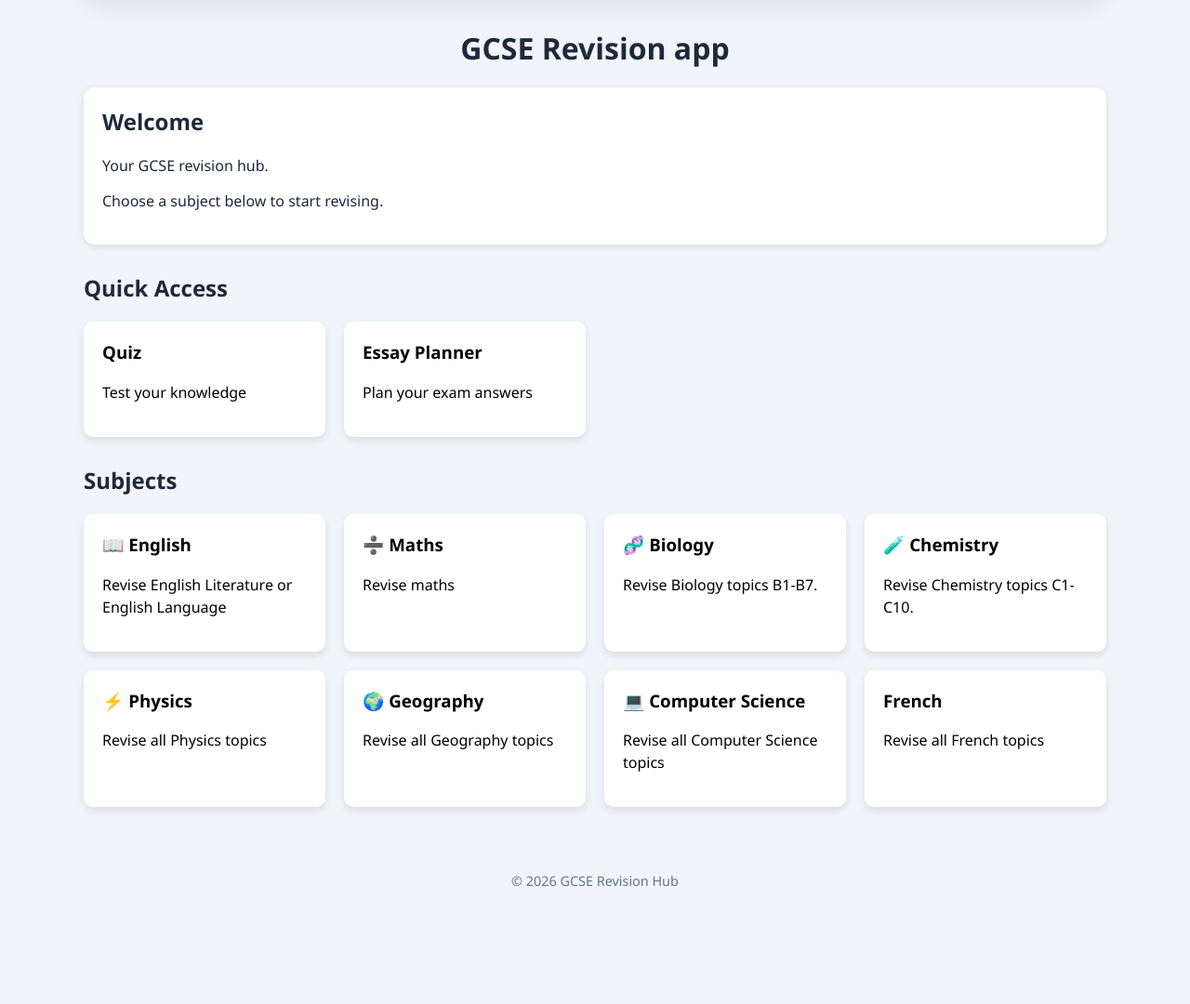
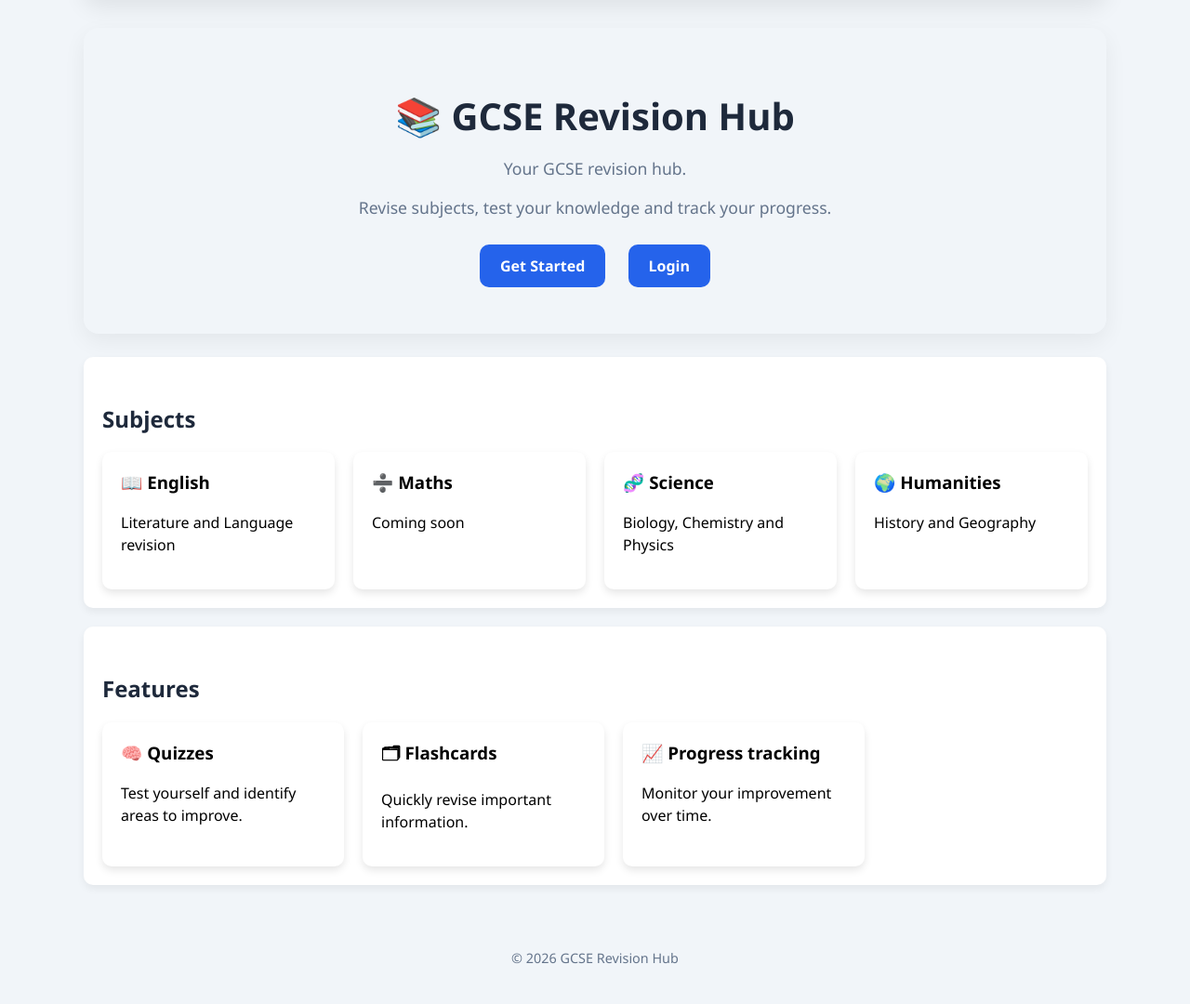
Before and after one commit to jshepherd1234/GCSE-Revision-App, a Flask app: page / in a window 1280 px wide. Shown: the part 98-1178 px from the top of the page at 93% size. Before the commit the page ends 1052 px from the top, so only its background shows below. Run offline with Flask 3, Linux system fonts and the light colour scheme.

Commit message:
Improved homepage UI

```diff
--- a/static/style.css
+++ b/static/style.css
@@ -125,20 +125,37 @@ h2 { /* Targets h2 headings*/
 /* Welcome section to the home page */
 .welcome-card{
 
-    background-color: white;
+    text-align: center;
 
-    padding: 20px;
+    padding: 40px 30px;
 
-    border-radius: 12px;
+    border-radius: 16px;
 
-    margin-bottom: 30px;
+    box-shadow: 0 8px 25px rgba(0,0,0,0.06);
 
-    box-shadow: 0 2px 8px rgba(0,0,0,0.1);
+    margin-bottom: 25px;
+
 }
 
-.welcome-card h2 {
+.welcome-card h1 {
 
-    margin-top: 0;
+    font-size: 2.5rem;
+
+    margin-bottom: 15px;
+
+}
+
+.welcome-card p{
+
+    color: var(--muted);
+
+    font-size: 1.1rem;
+
+}
+
+.welcome-card .button{
+
+    margin: 10px;
 
 }
 
@@ -883,6 +900,8 @@ button.button{
 
 }
 
+
+
 /* Applies only on phones */
 @media (max-width: 700px) {
 
--- a/templates/home.html
+++ b/templates/home.html
@@ -6,11 +6,9 @@ GCSE Revision app
 
 {% block content %}
 
-<h1>GCSE Revision app</h1>
-
 <div class="welcome-card">
 
-    <h2> Welcome </h2>
+    <h1> 📚 GCSE Revision Hub </h1>
 
     <p>
 
@@ -20,34 +18,105 @@ GCSE Revision app
 
     <p>
 
-        Choose a subject below to start revising.
+        Revise subjects, test your knowledge and track your progress.
+
     </p>
+
+    {% if session.get("username") %}
+
+        <a href="{{ url_for('dashboard') }}" class="button">
+
+            Go to Dashboard
+
+        </a>
+
+    {% else %}
+
+        <a href="{{ url_for('register') }}" class="button">
+
+            Get Started
+
+        </a>
+
+        <a href="{{ url_for('login') }}" class="button">
+
+            Login
+
+        </a>
+
+    {% endif %}
 
 </div>
 
-<h2>Quick Access</h2>
+<div class="section">
+
+    <h2>
+
+        Subjects
+
+    </h2>
 
     <div class="card-container">
 
-    <a href="/quiz" class="card">
+        <a href="{{ url_for('english') }}" class="card">
 
-        <h3> Quiz </h3>
+            <h3>
+
+                📖 English
+
+            </h3>
 
             <p>
 
-            Test your knowledge
+                Literature and Language revision
 
             </p>
 
         </a>
 
-    <a href="/planner" class="card">
+        <a href="#" class="card">
 
-        <h3>Essay Planner</h3>
+            <h3>
+
+                ➗ Maths
+
+            </h3>
 
             <p>
 
-            Plan your exam answers
+                Coming soon
+
+            </p>
+
+        </a>
+
+            <a href="#" class="card">
+
+                <h3>
+
+                    🧬 Science
+
+                </h3>
+
+                <p>
+
+                    Biology, Chemistry and Physics
+
+                </p>
+
+            </a>
+
+            <a href="#" class="card">
+
+                <h3>
+
+                    🌍 Humanities
+
+                </h3>
+
+                <p>
+
+                    History and Geography
 
                 </p>
 
@@ -55,107 +124,69 @@ GCSE Revision app
 
         </div>
 
-<h2>Subjects</h2>
+    </div>
+
+
+
+<div class="section">
+
+    <h2>
+
+        Features
+
+    </h2>
 
     <div class="card-container">
 
-    <a href="/english" class="card">
+        <div class="card">
 
-       <h3> 📖 English </h3>
+            <h3>
+
+                🧠 Quizzes
+
+            </h3>
 
             <p>
 
-           Revise English Literature or English Language
+                Test yourself and identify areas to improve.
 
             </p>
 
-    </a>
+        </div>
 
-    <a href="/maths" class="card">
+        <div class="card">
 
-       <h3> ➗ Maths </h3>
+            <h3>
+
+                🗂 Flashcards
+
+            </h3>
 
             <p>
 
-            Revise maths
+                Quickly revise important information.
 
             </p>
 
-    </a>
+        </div>
 
-    <a href="/biology" class="card">
+        <div class="card">
 
-       <h3> 🧬 Biology </h3>
+            <h3>
+
+                📈 Progress tracking
+
+            </h3>
 
             <p>
 
-            Revise Biology topics B1-B7.
+                Monitor your improvement over time.
 
             </p>
 
-    </a>
+        </div>
 
-    <a href="/chemistry" class="card">
-
-       <h3> 🧪 Chemistry </h3>
-
-       <p>
-
-            Revise Chemistry topics C1-C10.
-
-       </p>
-
-    </a>
-
-    <a href="/physics" class="card">
-
-        <h3> ⚡ Physics </h3>
-
-        <p>
-
-            Revise all Physics topics
-
-        </p>
-
-    </a>
-
-    <a href="/geography" class="card">
-
-        <h3> 🌍 Geography </h3>
-
-        <p>
-
-            Revise all Geography topics
-
-        </p>
-
-    </a>
-
-    <a href="/cscience" class="card">
-
-        <h3> 💻 Computer Science </h3>
-
-        <p>
-
-            Revise all Computer Science topics
-
-        </p>
-
-    </a>
-
-    <a href="/french" class="card">
-
-        <h3> French </h3>
-
-        <p>
-
-            Revise all French topics
-
-        </p>
-
-    </a>
-
-
+    </div>
 
 </div>
 
```
Lines whose indentation alone changed are shown as unchanged.
